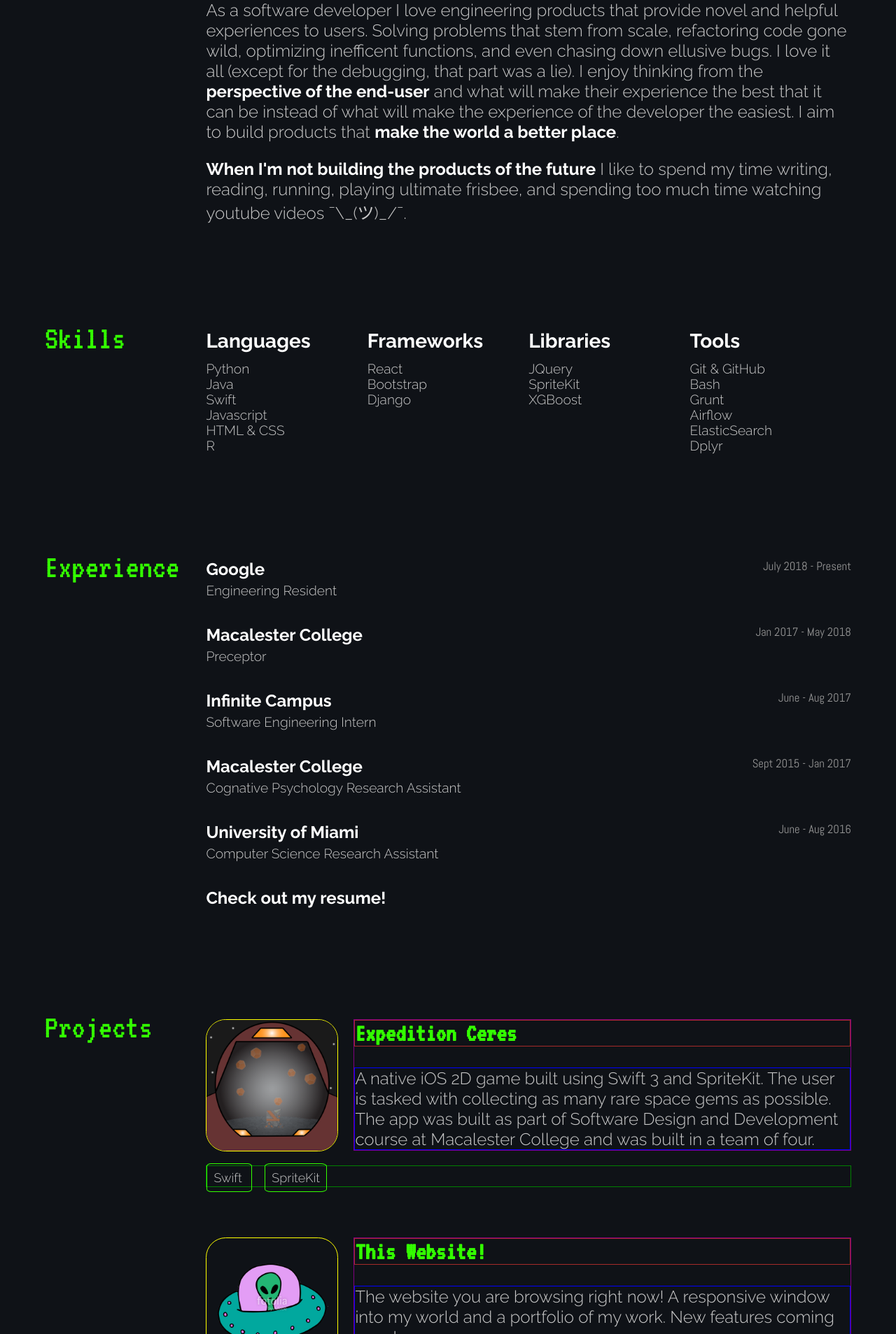
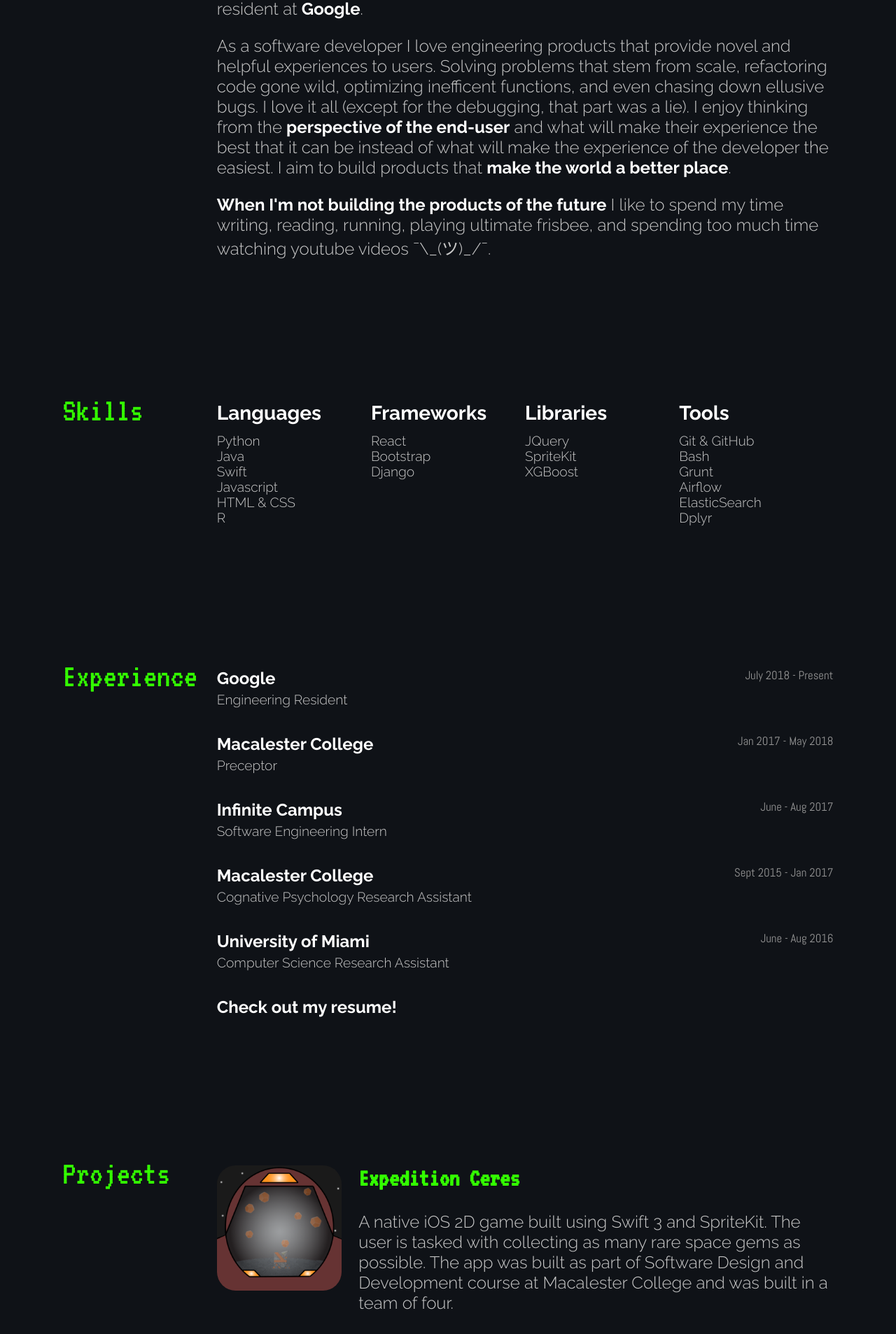
Before and after one commit to dochoa1/my-site, a React (Create React App) app: page / in a window 1280 px wide. Shown: the part 893-2800 px from the top of the page at 70% size. Built offline with nearby package versions, Linux system fonts and the light colour scheme; some icons are missing.

Commit message:
Small styling changes done throughout.

```diff
--- a/src/components/About/about.css
+++ b/src/components/About/about.css
@@ -1,5 +1,4 @@
 .About {
-  margin: 10% 0% 5% 0;
   display: grid;
   grid-template-columns: 1fr 6fr;
   grid-template-rows: 1fr 15fr;
@@ -12,7 +11,7 @@ header {
   font-size: 2em;
 }
 
-.About > main {
+.About > div {
   grid-area: main;
 }
 
--- a/src/components/About/about.js
+++ b/src/components/About/about.js
@@ -6,7 +6,7 @@ class About extends Component {
     return (
       <div className="About">
         <header className="terminal">About me</header>
-        <main>
+        <div>
             <p>
             I recently graduated from <b>Macalester College</b> in St.Paul, MN with
             a Computer Science and Applied Mathematics dual degree. I have had the opportunity
@@ -25,7 +25,7 @@ class About extends Component {
             <b>When I'm not building the products of the future</b> I like to spend my time writing, reading,
             running, playing ultimate frisbee, and spending too much time watching youtube videos ¯\_(ツ)_/¯.
             </p>
-        </main>
+        </div>
       </div>
     );
   }
--- a/src/components/App/App.css
+++ b/src/components/App/App.css
@@ -10,9 +10,12 @@ body {
 }
 
 .App {
-  padding: 0% 5% 0% 5%;
+  margin: 0% 7% 0% 7%;
 }
 
+main > * {
+  margin-top: 7em;
+}
 
 /* Responsive design */
 @media screen and (min-width: 768px) {
--- a/src/components/App/App.js
+++ b/src/components/App/App.js
@@ -16,12 +16,14 @@ class App extends Component {
         <link rel="stylesheet" href="https://use.fontawesome.com/releases/v5.1.0/css/all.css" integrity="sha384-lKuwvrZot6UHsBSfcMvOkWwlCMgc0TaWr+30HWe3a4ltaBwTZhyTEggF5tJv8tbt" crossorigin="anonymous"></link>
         <meta charSet="utf-8"></meta>
         <meta name="viewport" content="width=device-width, initial-scale=1, shrink-to-fit=no"></meta>
+        <main>
           <Welcome/>
           <About/>
           <Skills/>
           <Experience/>
           <Projects/>
           <Contact/>
+        </main>
         <script src="https://code.jquery.com/jquery-3.2.1.slim.min.js" integrity="sha384-KJ3o2DKtIkvYIK3UENzmM7KCkRr/rE9/Qpg6aAZGJwFDMVNA/GpGFF93hXpG5KkN" crossorigin="anonymous"></script>
         <script src="https://cdnjs.cloudflare.com/ajax/libs/popper.js/1.12.9/umd/popper.min.js" integrity="sha384-ApNbgh9B+Y1QKtv3Rn7W3mgPxhU9K/ScQsAP7hUibX39j7fakFPskvXusvfa0b4Q" crossorigin="anonymous"></script>
         <script src="https://maxcdn.bootstrapcdn.com/bootstrap/4.0.0/js/bootstrap.min.js" integrity="sha384-JZR6Spejh4U02d8jOt6vLEHfe/JQGiRRSQQxSfFWpi1MquVdAyjUar5+76PVCmYl" crossorigin="anonymous"></script>
--- a/src/components/Contact/contact.css
+++ b/src/components/Contact/contact.css
@@ -1,5 +1,4 @@
 .Contact {
-  margin-top: 10%;
   text-align: center;
 }
 
--- a/src/components/Contact/contact.js
+++ b/src/components/Contact/contact.js
@@ -16,11 +16,11 @@ class Contact extends Component {
         <header className="terminal"> {'-----------> Get In Touch! <-----------'}</header>
         <div>
           <a href="mailto:dochoa@macalester.edu"><i class="far fa-envelope fa-2x font-awesome"></i></a>
-          <a href="https://github.com/dochoa1" target="_blank"><i class="fab fa-github fa-2x font-awesome"></i></a>
-          <a href="https://www.linkedin.com/in/daniel-ochoa-8b2416a9/" target="_blank"><i class="fab fa-linkedin fa-2x font-awesome"></i></a>
-          <a href="https://www.facebook.com/profile.php?id=100012335137244" target="_blank"><i class="fab fa-facebook-square fa-2x font-awesome"></i></a>
-          <a href="https://open.spotify.com/user/danny_dork" target="_blank"><i class="fab fa-spotify fa-2x font-awesome"></i></a>
-          <a href="https://twitter.com/danny_dork" target="_blank"><i class="fab fa-twitter fa-2x font-awesome"></i></a>
+          <a href="https://github.com/dochoa1" target="_blank" rel="noopener noreferrer"><i class="fab fa-github fa-2x font-awesome"></i></a>
+          <a href="https://www.linkedin.com/in/daniel-ochoa-8b2416a9/" target="_blank" rel="noopener noreferrer"><i class="fab fa-linkedin fa-2x font-awesome"></i></a>
+          <a href="https://www.facebook.com/profile.php?id=100012335137244" target="_blank" rel="noopener noreferrer"><i class="fab fa-facebook-square fa-2x font-awesome"></i></a>
+          <a href="https://open.spotify.com/user/danny_dork" target="_blank" rel="noopener noreferrer"><i class="fab fa-spotify fa-2x font-awesome"></i></a>
+          <a href="https://twitter.com/danny_dork" target="_blank" rel="noopener noreferrer"><i class="fab fa-twitter fa-2x font-awesome"></i></a>
         </div>
         <img onClick={this.scrollToTop} src={alien} alt="My website's mascot" id="alien-pic"/>
         <p>© Daniel Ochoa 2018</p>
--- a/src/components/Experience/experience.css
+++ b/src/components/Experience/experience.css
@@ -1,12 +1,11 @@
 .experience {
-  margin: 10% 0% 5% 0;
   display: grid;
   grid-template-columns: 1fr 4fr;
   grid-template-rows: auto;
   grid-template-areas: "header main";
 }
 
-.experience > main {
+.experience > div {
   grid-area: main;
 }
 
--- a/src/components/Experience/experience.js
+++ b/src/components/Experience/experience.js
@@ -8,7 +8,7 @@ class Experience extends Component {
     return (
       <div className="section experience">
         <header className="terminal">Experience</header>
-        <main>
+        <div>
           <Job institution="Google" link="https://www.google.com" position="Engineering Resident" timeline="July 2018 - Present"/>
           <Job institution="Macalester College" link="https://www.macalester.edu/" position="Preceptor" timeline="Jan 2017 - May 2018"/>
           <Job institution="Infinite Campus" link="https://www.infinitecampus.com/" position="Software Engineering Intern" timeline="June - Aug 2017"/>
@@ -18,7 +18,7 @@ class Experience extends Component {
             <b>Check out my resume!</b>
             <a href={resume} target="_blank"><i class="far fa-file-alt terminal" id="resumeImage"></i></a>
           </h4>
-        </main>
+        </div>
       </div>
     );
   }
--- a/src/components/Projects/Project/project.css
+++ b/src/components/Projects/Project/project.css
@@ -4,7 +4,7 @@
   grid-template-columns: 5fr 19fr;
   grid-template-rows: auto;
   grid-column-gap: 1em;
-  grid-row-gap: 0.3em;
+  grid-row-gap: 0.8em;
   grid-template-areas:
     "image name"
     "image description"
@@ -15,29 +15,29 @@
 .project-name {
   grid-area: name;
   margin-top: 0;
-  border: 1px solid brown;
+  /* border: 1px solid brown; */
 }
 
 .project-description {
   grid-area: description;
   margin-bottom: 0;
-  border: 1px solid blue;
+  /* border: 1px solid blue; */
 }
 
 .project-tech {
   grid-area: tech;
-  border: 1px solid green;
+  /* border: 1px solid green; */
 }
 
 .projects-text {
-  border: 1px solid purple;
+  /* border: 1px solid purple; */
 }
 
 div.project > img  {
   width: 100%;
   border-radius: 15%;
   grid-area: image;
-  border: 1px solid yellow;
+  /* border: 1px solid yellow; */
 }
 
 div.projects-text > h2 > a {
@@ -46,7 +46,7 @@ div.projects-text > h2 > a {
 }
 
 .tech {
-  border: 1px solid #33FF00;
+  border: 2px solid #33FF00;
   border-radius: 10%;
   padding: 0.5em;
   margin-right: 1em;
--- a/src/components/Projects/projects.css
+++ b/src/components/Projects/projects.css
@@ -1,5 +1,4 @@
 .Projects {
-  margin: 10% 0% 5% 0;
   display: grid;
   grid-template-columns: 1fr 4fr;
   grid-template-rows: auto;
@@ -19,5 +18,5 @@ header {
 }
 
 .projects-main:not(:last-child) {
-  margin-bottom: 3em;
+  margin-bottom: 5em;
 }
--- a/src/components/Skills/skills.css
+++ b/src/components/Skills/skills.css
@@ -1,5 +1,4 @@
 .skills {
-  margin: 10% 0% 5% 0;
   display: grid;
   grid-template-columns: 1fr 1fr 1fr 1fr 1fr;
   grid-template-rows: auto;
--- a/src/components/Welcome/welcome.css
+++ b/src/components/Welcome/welcome.css
@@ -10,7 +10,6 @@ b {
   font-size: 1.5em;
   margin: 10% 0 5% 0;
   display: grid;
-  border: 1px solid red;
   grid-template-columns: auto;
   grid-template-rows: 2fr 3fr 3fr;
   grid-template-areas:
```
Lines whose indentation alone changed are shown as unchanged.
